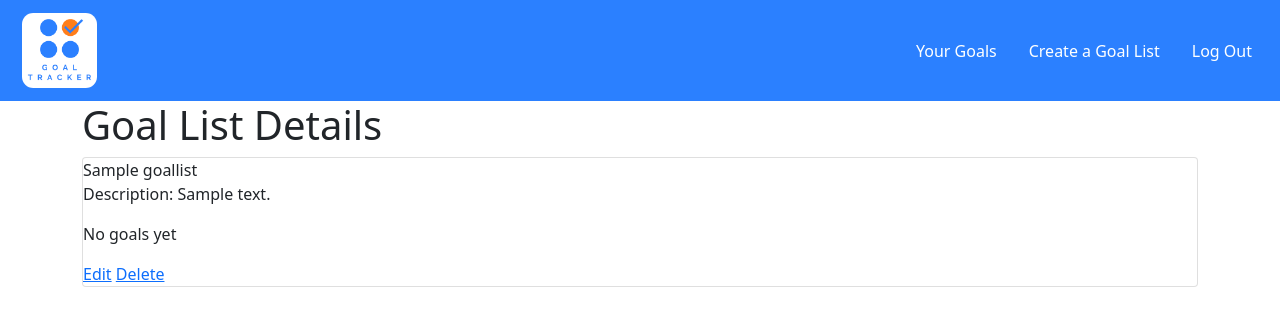
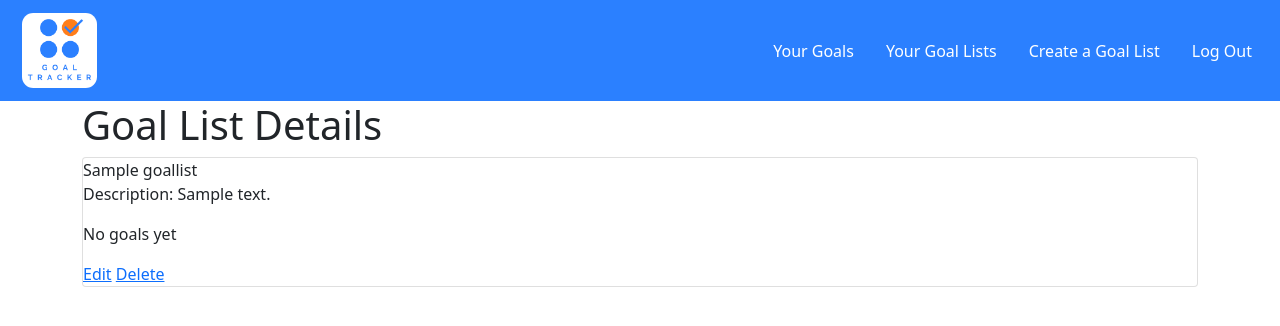
Before and after one commit to aaronbe7/goal_tracker, a Django app: page /user/1/goallist/1/ in a window 1280 px wide. Shown: the top 326 px of the page. Run offline with Django 3.2, Linux system fonts and the light colour scheme; a user stored in the database is signed in; tables that the repository leaves empty hold one stand-in row (values such as "Sample post").

Commit message:
Add Goal Lists link to nav

```diff
--- a/main_app/templates/base.html
+++ b/main_app/templates/base.html
@@ -19,6 +19,7 @@
           <div class="navbar">
               {% if user.is_authenticated %}
               <a id="text-color" class="nav-link" href="{% url 'user_goals' user.id %}">Your Goals</a>
+              <a id="text-color" class="nav-link" href="{% url 'user_goallists' user.id %}">Your Goal Lists</a>
               <a id="text-color" class="nav-link" href="{% url 'create_goallist' user.id  %}">Create a Goal List</a>
               <a id="text-color" class="nav-link" href="{% url 'logout' %}">Log Out</a>
               {% else %}
```
